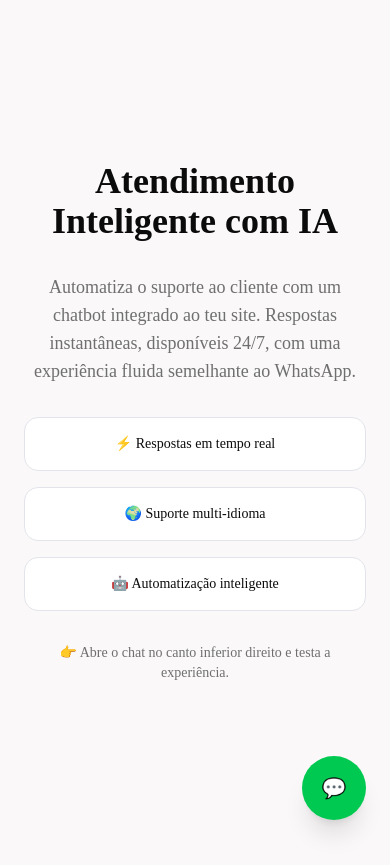
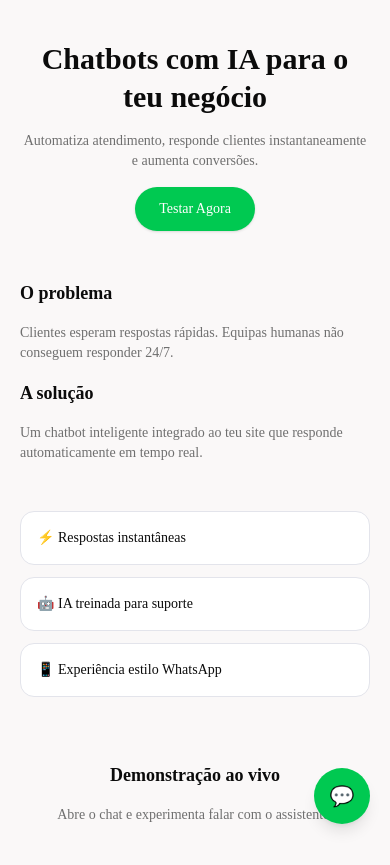
Before and after one commit to Herbert-C-byte/Simple-Chatbot, a React (Vite) app: page / in a window 390 px wide. Before the commit the page ends 844 px from the top, so only its background shows below. Built offline with nearby package versions, Linux system fonts and the light colour scheme.

Commit message:
fix: design responsivness

```diff
--- a/src/App.jsx
+++ b/src/App.jsx
@@ -6,8 +6,6 @@ function App() {
   const [inputValue, setInputValue] = useState("");
   const [messages, setMessages] = useState([]);
   const [isLoading, setIsLoading] = useState(false);
-
-  const handleClose = () => setIsChatOpen(false);
 
   const handleSend = async () => {
     if (!inputValue.trim()) return;
@@ -39,65 +37,89 @@ function App() {
         { role: "assistant", content: data.reply },
       ]);
     } catch (error) {
-      console.log("erro ao chamar api", error);
+      console.log(error);
     } finally {
       setIsLoading(false);
     }
   };
 
   return (
-    <>
-      <main className="min-h-screen bg-background flex flex-col items-center justify-center px-6 text-center">
-        <div className="max-w-3xl space-y-8">
-          <h1 className="text-4xl sm:text-5xl font-bold">
-            Atendimento Inteligente com IA
+    <div className="min-h-screen bg-background flex flex-col">
+
+      {/* HERO */}
+      <section className="px-5 pt-10 pb-6 text-center space-y-4">
+        <h1 className="text-3xl font-bold leading-tight">
+          Chatbots com IA para o teu negócio
         </h1>
 
-          <p className="text-lg text-muted-foreground">
-            Automatiza o suporte ao cliente com um chatbot integrado ao teu site.
-            Respostas instantâneas, disponíveis 24/7, com uma experiência fluida
-            semelhante ao WhatsApp.
+        <p className="text-sm text-muted-foreground">
+          Automatiza atendimento, responde clientes instantaneamente e aumenta conversões.
         </p>
 
-          <div className="grid sm:grid-cols-3 gap-4 text-sm">
-            <div className="p-4 border rounded-xl bg-card">
-              ⚡ Respostas em tempo real
+        <button
+          onClick={() => setIsChatOpen(true)}
+          className="bg-green-500 text-white px-6 py-3 rounded-full text-sm shadow"
+        >
+          Testar Agora
+        </button>
+      </section>
+
+      {/* PROBLEM / SOLUTION */}
+      <section className="px-5 py-6 space-y-4">
+        <h2 className="text-lg font-semibold">O problema</h2>
+        <p className="text-sm text-muted-foreground">
+          Clientes esperam respostas rápidas. Equipas humanas não conseguem responder 24/7.
+        </p>
+
+        <h2 className="text-lg font-semibold">A solução</h2>
+        <p className="text-sm text-muted-foreground">
+          Um chatbot inteligente integrado ao teu site que responde automaticamente em tempo real.
+        </p>
+      </section>
+
+      {/* FEATURES */}
+      <section className="px-5 py-6 grid grid-cols-1 gap-3">
+        <div className="p-4 rounded-xl bg-card border text-sm">
+          ⚡ Respostas instantâneas
         </div>
-            <div className="p-4 border rounded-xl bg-card">
-              🌍 Suporte multi-idioma
+        <div className="p-4 rounded-xl bg-card border text-sm">
+          🤖 IA treinada para suporte
         </div>
-            <div className="p-4 border rounded-xl bg-card">
-              🤖 Automatização inteligente
+        <div className="p-4 rounded-xl bg-card border text-sm">
+          📱 Experiência estilo WhatsApp
         </div>
-          </div>
+      </section>
 
+      {/* DEMO SECTION */}
+      <section className="px-5 py-10 text-center space-y-4">
+        <h2 className="text-lg font-semibold">Demonstração ao vivo</h2>
         <p className="text-sm text-muted-foreground">
-            👉 Abre o chat no canto inferior direito e testa a experiência.
+          Abre o chat e experimenta falar com o assistente.
         </p>
-        </div>
-      </main>
+      </section>
 
-      {/* Botão estilo WhatsApp */}
+      {/* FLOATING BUTTON */}
       {!ischatOpen && (
         <button
           onClick={() => setIsChatOpen(true)}
-          className="fixed bottom-6 right-6 w-16 h-16 rounded-full bg-green-500 hover:bg-green-600 text-white shadow-xl flex items-center justify-center text-xl transition"
+          className="fixed bottom-5 right-5 w-14 h-14 bg-green-500 rounded-full text-white text-xl shadow-lg"
         >
           💬
         </button>
       )}
 
+      {/* CHAT */}
       {ischatOpen && (
         <ChatWidget
           inputValue={inputValue}
           setInputValue={setInputValue}
           messages={messages}
           handleSend={handleSend}
-          handleClose={handleClose}
+          handleClose={() => setIsChatOpen(false)}
           isLoading={isLoading}
         />
       )}
-    </>
+    </div>
   );
 }
 
--- a/src/components/chat-widget.jsx
+++ b/src/components/chat-widget.jsx
@@ -15,7 +15,7 @@ export default function ChatWidget({
   }, [messages, isLoading]);
 
   return (
-    <div className="fixed bottom-6 right-6 w-full max-w-sm h-[520px] bg-white rounded-2xl shadow-2xl flex flex-col overflow-hidden z-50">
+    <div className="fixed bottom-6 right-6 w-full max-w-sm h-[85vh] sm:h-[130] bg-white rounded-2xl shadow-2xl flex flex-col overflow-hidden z-50">
 
       {/* HEADER */}
       <div className="bg-green-600 text-white p-4 flex items-center justify-between">
```
Lines whose indentation alone changed are shown as unchanged.
